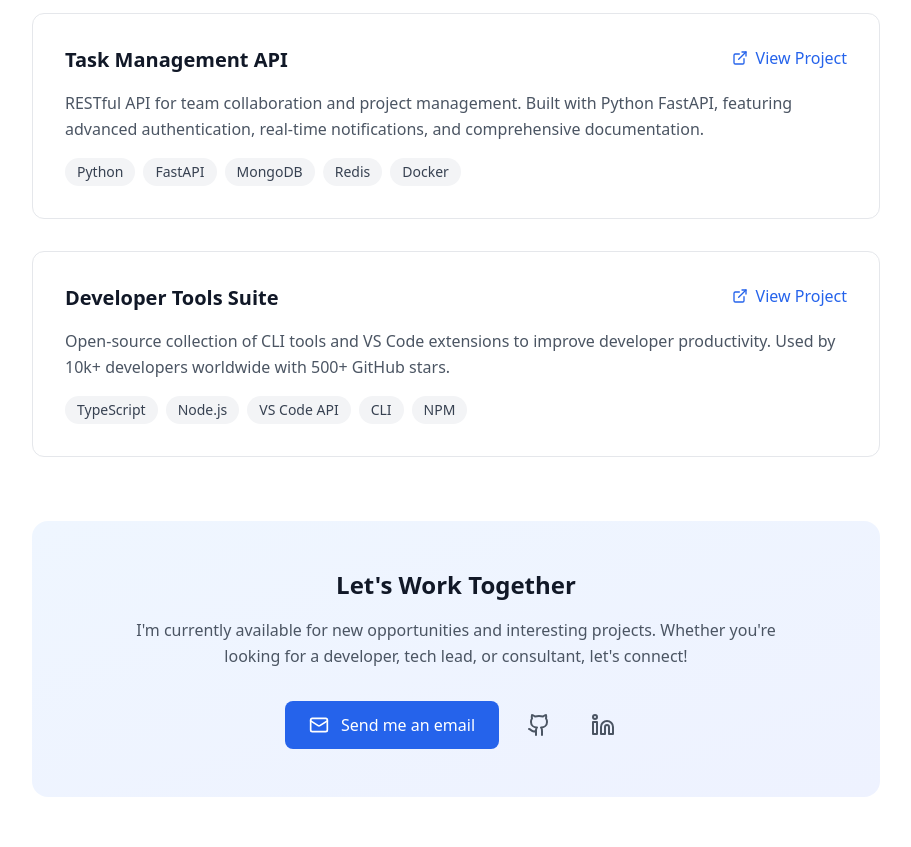
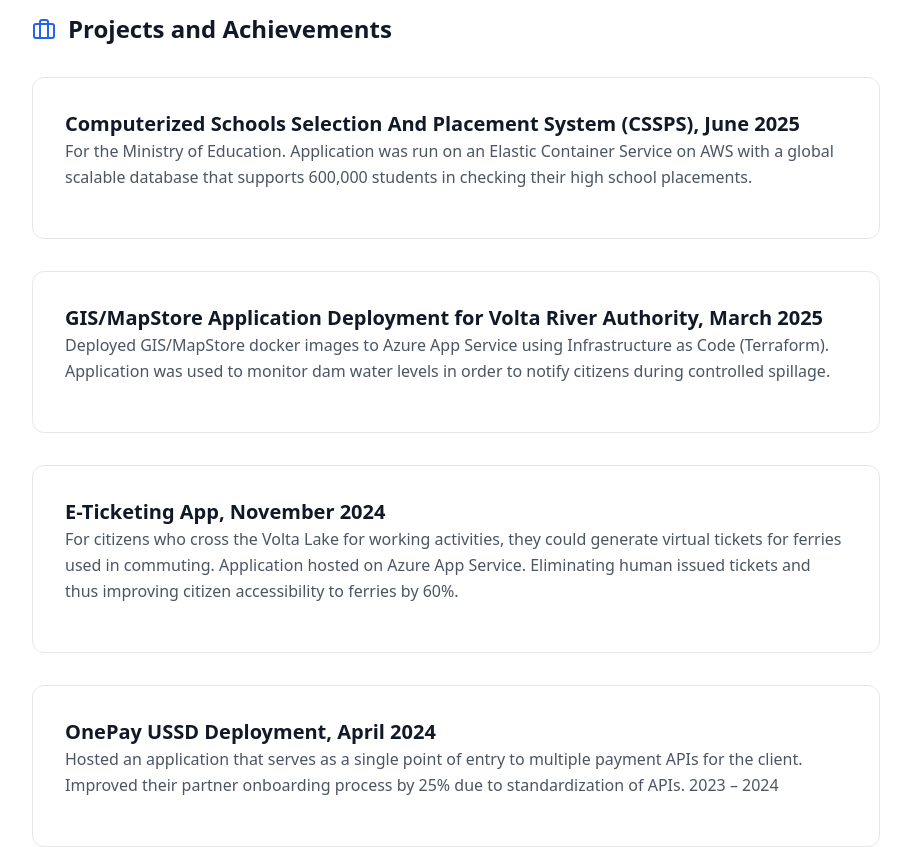
Before and after one commit to wisenimako/developer-portfolio, a React (Vite) app: page / in a window 1280 px wide. Shown: the part 1660-2507 px from the top of the page, without its empty margins (184-1095 px from the left). Built offline with nearby package versions, Linux system fonts and the light colour scheme.

Commit message:
Add Azure and GCP to Cloud & DevOps skills in Technical Expertise section

```diff
--- a/src/App.tsx
+++ b/src/App.tsx
@@ -149,6 +149,36 @@ function App() {
                 ))}
               </div>
             </div>
+            <h2 className="text-2xl font-bold text-gray-900 dark:text-gray-100 mb-8 flex items-center gap-3">
+              <Briefcase className="w-6 h-6 text-blue-600 dark:text-blue-400" />
+              Projects and Achievements
+            </h2>
+            <div className="space-y-8">
+              <div className="bg-white dark:bg-gray-800 border border-gray-200 dark:border-gray-700 rounded-xl p-8">
+                <h3 className="text-xl font-semibold text-gray-900 dark:text-gray-100">Computerized Schools Selection And Placement System (CSSPS), June 2025</h3>
+                <p className="text-gray-600 dark:text-gray-300 mb-4 leading-relaxed">
+                  For the Ministry of Education. Application was run on an Elastic Container Service on AWS with a global scalable database that supports 600,000 students in checking their high school placements.
+                </p>
+              </div>
+              <div className="bg-white dark:bg-gray-800 border border-gray-200 dark:border-gray-700 rounded-xl p-8">
+                <h3 className="text-xl font-semibold text-gray-900 dark:text-gray-100">GIS/MapStore Application Deployment for Volta River Authority, March 2025</h3>
+                <p className="text-gray-600 dark:text-gray-300 mb-4 leading-relaxed">
+                  Deployed GIS/MapStore docker images to Azure App Service using Infrastructure as Code (Terraform). Application was used to monitor dam water levels in order to notify citizens during controlled spillage.
+                </p>
+              </div>
+              <div className="bg-white dark:bg-gray-800 border border-gray-200 dark:border-gray-700 rounded-xl p-8">
+                <h3 className="text-xl font-semibold text-gray-900 dark:text-gray-100">E-Ticketing App, November 2024</h3>
+                <p className="text-gray-600 dark:text-gray-300 mb-4 leading-relaxed">
+                  For citizens who cross the Volta Lake for working activities, they could generate virtual tickets for ferries used in commuting. Application hosted on Azure App Service. Eliminating human issued tickets and thus improving citizen accessibility to ferries by 60%.
+                </p>
+              </div>
+              <div className="bg-white dark:bg-gray-800 border border-gray-200 dark:border-gray-700 rounded-xl p-8">
+                <h3 className="text-xl font-semibold text-gray-900 dark:text-gray-100">OnePay USSD Deployment, April 2024</h3>
+                <p className="text-gray-600 dark:text-gray-300 mb-4 leading-relaxed">
+                  Hosted an application that serves as a single point of entry to multiple payment APIs for the client. Improved their partner onboarding process by 25% due to standardization of APIs. 2023 – 2024
+                </p>
+              </div>
+            </div>
 
             <div className="bg-white dark:bg-gray-800 border border-gray-200 dark:border-gray-700 rounded-xl p-8 hover:shadow-lg transition-all duration-300 hover:border-blue-200 dark:hover:border-blue-600">
               <div className="flex flex-col md:flex-row md:items-start md:justify-between gap-4 mb-4">
```
